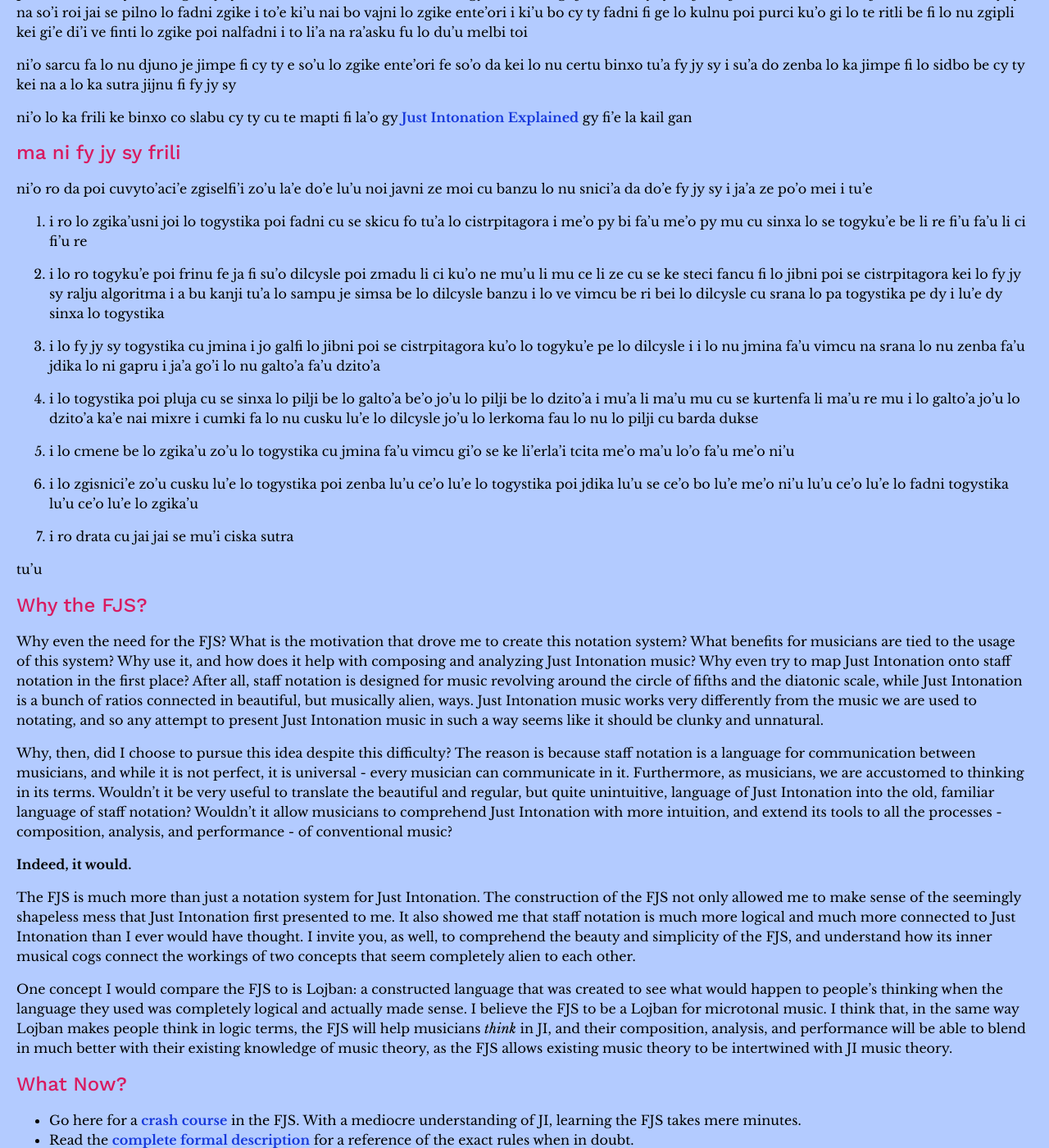
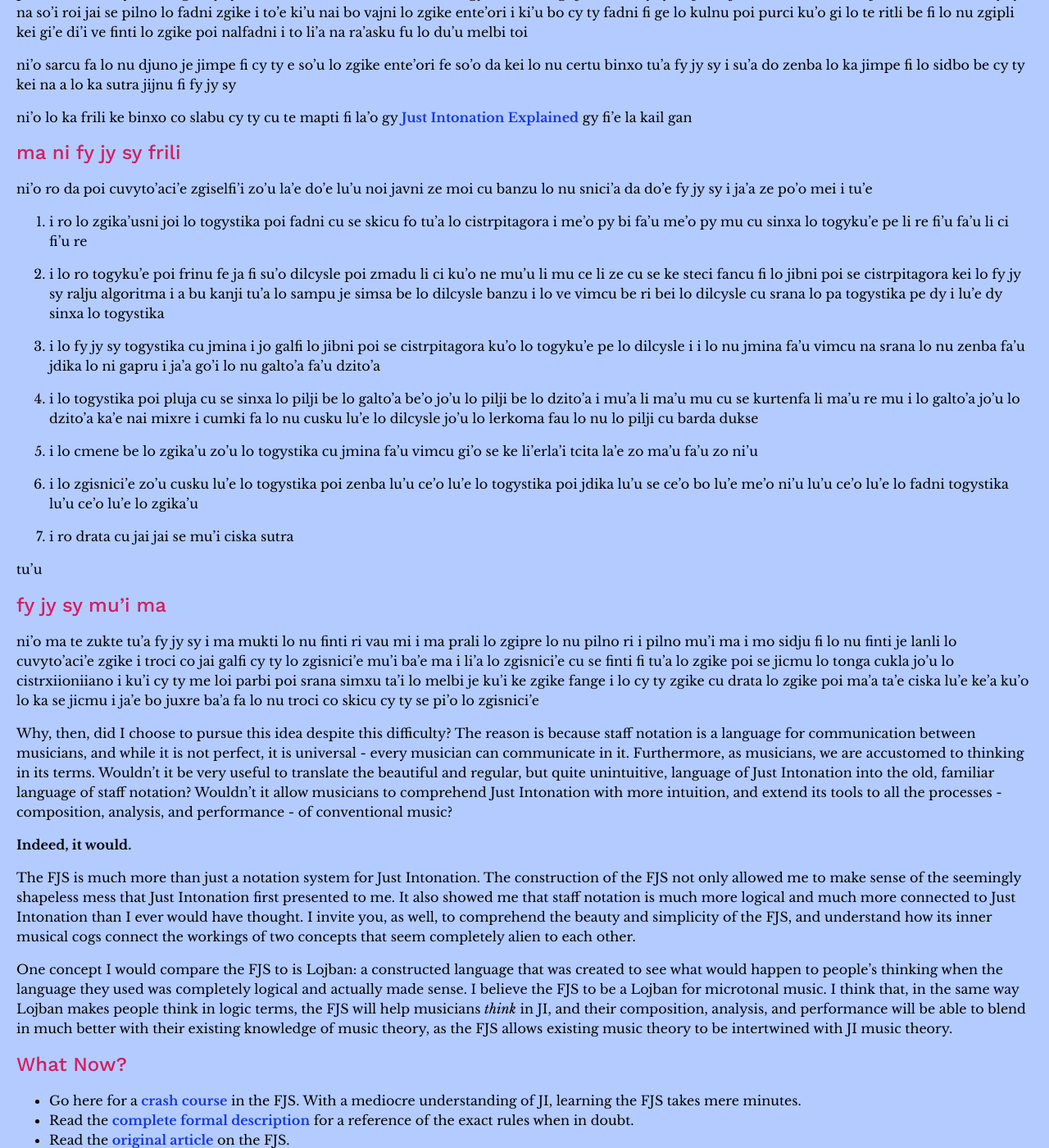
Before and after one commit to misotanni/misotanni.github.io, a Jekyll site: the page built from fjs/jbo/index.md, in a window 1280 px wide and 1400 px high, scrolled down 854 px. Shown: the whole window at 82% size. Built offline with Jekyll 4.4.1, drawn with Linux system fonts in a browser that asks for light colours.

Commit message:
dragau be lo dragau be lo dragau

```diff
--- a/fjs/jbo/index.md
+++ b/fjs/jbo/index.md
@@ -56,7 +56,7 @@
 i ja'a ze po'o mei
 i tu'e
 
-1. i ro lo zgika'usni joi lo togystika poi fadni cu se skicu fo tu'a lo cistrpitagora i me'o py bi fa'u me'o py mu cu sinxa lo se togyku'e be li re fi'u fa'u li ci fi'u re
+1. i ro lo zgika'usni joi lo togystika poi fadni cu se skicu fo tu'a lo cistrpitagora i me'o py bi fa'u me'o py mu cu sinxa lo togyku'e pe li re fi'u fa'u li ci fi'u re
 
 2. i lo ro togyku'e poi frinu fe ja fi su'o dilcysle poi zmadu li ci ku'o ne mu'u li mu ce li ze cu se ke steci fancu fi lo jibni poi se cistrpitagora kei lo fy jy sy ralju algoritma i a bu kanji tu'a lo sampu je simsa be lo dilcysle banzu i lo ve vimcu be ri bei lo dilcysle cu srana lo pa togystika pe dy i lu'e dy sinxa lo togystika
 
@@ -64,7 +64,7 @@
 
 4. i lo togystika poi pluja cu se sinxa lo pilji be lo galto'a be'o jo'u lo pilji be lo dzito'a i mu'a li ma'u mu cu se kurtenfa li ma'u re mu i lo galto'a jo'u lo dzito'a ka'e nai mixre i cumki fa lo nu cusku lu'e lo dilcysle jo'u lo lerkoma fau lo nu lo pilji cu barda dukse
 
-5. i lo cmene be lo zgika'u zo'u lo togystika cu jmina fa'u vimcu gi'o se ke li'erla'i tcita me'o ma'u lo'o fa'u me'o ni'u
+5. i lo cmene be lo zgika'u zo'u lo togystika cu jmina fa'u vimcu gi'o se ke li'erla'i tcita la'e zo ma'u fa'u zo ni'u
 
 6. i lo zgisnici'e zo'u cusku lu'e lo togystika poi zenba lu'u ce'o lu'e lo togystika poi jdika lu'u se ce'o bo lu'e me'o ni'u lu'u ce'o lu'e lo fadni togystika lu'u ce'o lu'e lo zgika'u
 
@@ -72,9 +72,18 @@
 
 tu'u
 
-## Why the FJS?
+## fy jy sy mu'i ma
 
-Why even the need for the FJS? What is the motivation that drove me to create this notation system? What benefits for musicians are tied to the usage of this system? Why use it, and how does it help with composing and analyzing Just Intonation music? Why even try to map Just Intonation onto staff notation in the first place? After all, staff notation is designed for music revolving around the circle of fifths and the diatonic scale, while Just Intonation is a bunch of ratios connected in beautiful, but musically alien, ways. Just Intonation music works very differently from the music we are used to notating, and so any attempt to present Just Intonation music in such a way seems like it should be clunky and unnatural.
+ni'o ma te zukte tu'a fy jy sy
+i ma mukti lo nu finti ri vau mi
+i ma prali lo zgipre lo nu pilno ri
+i pilno mu'i ma
+i mo sidju fi lo nu finti je lanli lo cuvyto'aci'e zgike
+i troci co jai galfi cy ty lo zgisnici'e mu'i ba'e ma
+i li'a lo zgisnici'e cu se finti fi tu'a lo zgike poi se jicmu lo tonga cukla jo'u lo cistrxiioniiano
+i ku'i cy ty me loi parbi poi srana simxu ta'i lo melbi je ku'i ke zgike fange
+i lo cy ty zgike cu drata lo zgike poi ma'a ta'e ciska lu'e ke'a ku'o lo ka se jicmu
+i ja'e bo juxre ba'a fa lo nu troci co skicu cy ty se pi'o lo zgisnici'e
 
 Why, then, did I choose to pursue this idea despite this difficulty? The reason is because staff notation is a language for communication between musicians, and while it is not perfect, it is universal - every musician can communicate in it. Furthermore, as musicians, we are accustomed to thinking in its terms. Wouldn't it be very useful to translate the beautiful and regular, but quite unintuitive, language of Just Intonation into the old, familiar language of staff notation? Wouldn't it allow musicians to comprehend Just Intonation with more intuition, and extend its tools to all the processes - composition, analysis, and performance - of conventional music?
 
```
